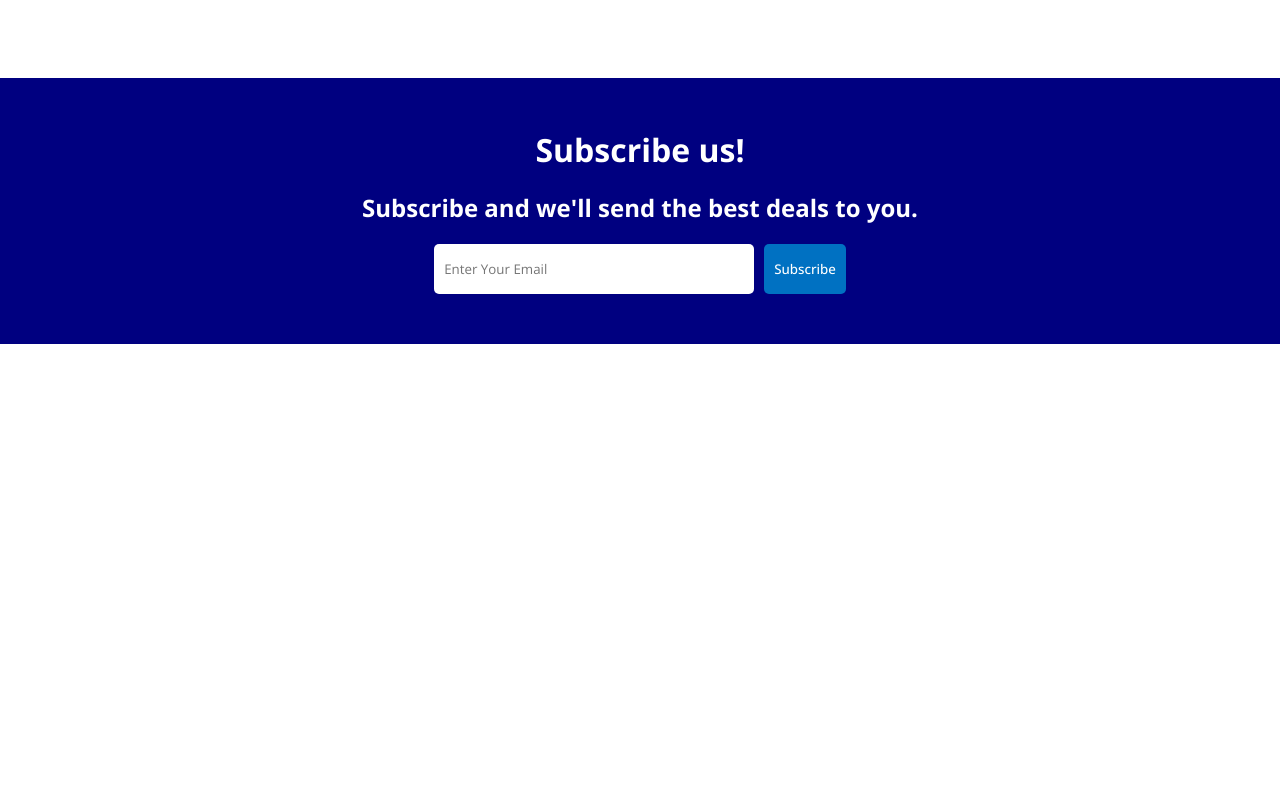
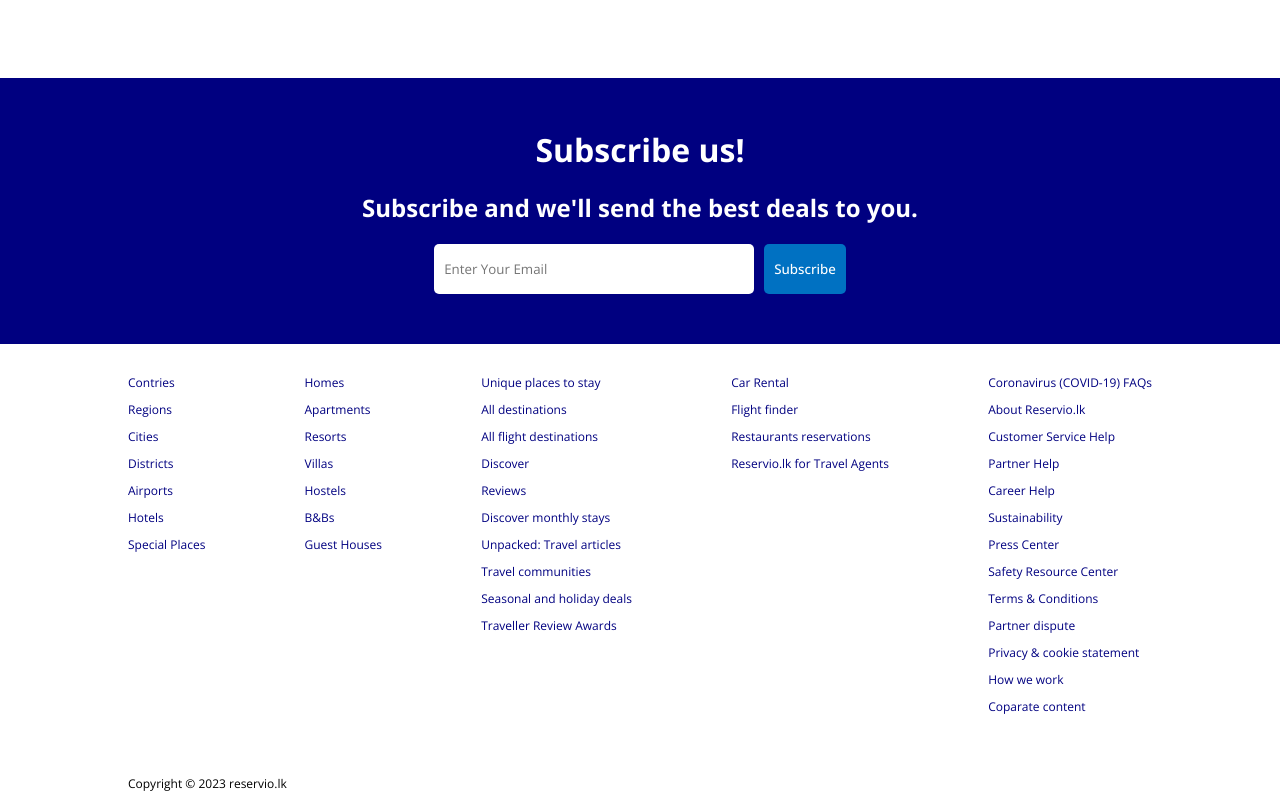
Before and after one commit to nuwankirillawala/reservio-booking-app, a React (Create React App) app in the folder client/: page / in a window 1280 px wide. Shown: the part 1513-2305 px from the top of the page. Before the commit the page ends 1857 px from the top, so only its background shows below. Built offline with nearby package versions, Linux system fonts and the light colour scheme.

Commit message:
Add footer

```diff
--- /dev/null
+++ b/client/src/components/Footer/Footer.css
@@ -0,0 +1,23 @@
+.footer{
+    width: 100%;
+    width: 1024px;
+    font-size: 12px;
+}
+
+.footerLists{
+    width: 100%;
+    display: flex;
+    justify-content: space-between;
+    margin-bottom: 50px;
+}
+
+.footerList{
+    list-style: none;
+    padding: 0;
+}
+
+.footerListItem{
+    margin-bottom: 10px;
+    color: #000080;
+    cursor: pointer;
+}
--- /dev/null
+++ b/client/src/components/Footer/Footer.jsx
@@ -0,0 +1,69 @@
+import './Footer.css'
+
+function Footer() {
+    return (
+        <div className='footer'>
+            <div className="footerLists">
+                <ul className="footerList">
+                    <li className="footerListItem">Contries</li>
+                    <li className="footerListItem">Regions</li>
+                    <li className="footerListItem">Cities</li>
+                    <li className="footerListItem">Districts</li>
+                    <li className="footerListItem">Airports</li>
+                    <li className="footerListItem">Hotels</li>
+                    <li className="footerListItem">Special Places</li>
+                </ul>
+
+                <ul className="footerList">
+                    <li className="footerListItem">Homes</li>
+                    <li className="footerListItem">Apartments</li>
+                    <li className="footerListItem">Resorts</li>
+                    <li className="footerListItem">Villas</li>
+                    <li className="footerListItem">Hostels</li>
+                    <li className="footerListItem">B&Bs</li>
+                    <li className="footerListItem">Guest Houses</li>
+                </ul>
+
+                <ul className="footerList">
+                    <li className="footerListItem">Unique places to stay</li>
+                    <li className="footerListItem">All destinations</li>
+                    <li className="footerListItem">All flight destinations</li>
+                    <li className="footerListItem">Discover</li>
+                    <li className="footerListItem">Reviews</li>
+                    <li className="footerListItem">Discover monthly stays </li>
+                    <li className="footerListItem">Unpacked: Travel articles </li>
+                    <li className="footerListItem">Travel communities</li>
+                    <li className="footerListItem">Seasonal and holiday deals</li>
+                    <li className="footerListItem">Traveller Review Awards</li>
+                </ul>
+
+                <ul className="footerList">
+                    <li className="footerListItem">Car Rental</li>
+                    <li className="footerListItem">Flight finder</li>
+                    <li className="footerListItem">Restaurants reservations</li>
+                    <li className="footerListItem">Reservio.lk for Travel Agents</li>
+                </ul>
+
+                <ul className="footerList">
+                    <li className="footerListItem">Coronavirus (COVID-19) FAQs</li>
+                    <li className="footerListItem">About Reservio.lk</li>
+                    <li className="footerListItem">Customer Service Help</li>
+                    <li className="footerListItem">Partner Help</li>
+                    <li className="footerListItem">Career Help</li>
+                    <li className="footerListItem">Sustainability</li>
+                    <li className="footerListItem">Press Center</li>
+                    <li className="footerListItem">Safety Resource Center</li>
+                    <li className="footerListItem">Terms & Conditions</li>
+                    <li className="footerListItem">Partner dispute</li>
+                    <li className="footerListItem">Privacy & cookie statement</li>
+                    <li className="footerListItem">How we work</li>
+                    <li className="footerListItem">Coparate content</li>
+
+                </ul>
+            </div>
+            <div className="footerText">Copyright © 2023 reservio.lk</div>
+        </div>
+    )
+}
+
+export default Footer
--- a/client/src/pages/Home/Home.jsx
+++ b/client/src/pages/Home/Home.jsx
@@ -1,5 +1,6 @@
 import Featured from '../../components/Featured/Featured';
 import FeaturedHomes from '../../components/FeaturedHomes/FeaturedHomes';
+import Footer from '../../components/Footer/Footer';
 import Header from '../../components/Header/Header';
 import MailList from '../../components/MailList/MailList';
 import Navbar from '../../components/Navbar/Navbar';
@@ -22,6 +23,7 @@ const Home = () => {
         </h1>
         <FeaturedHomes />
         <MailList />
+        <Footer />
       </div>
     </div>
   )
```
